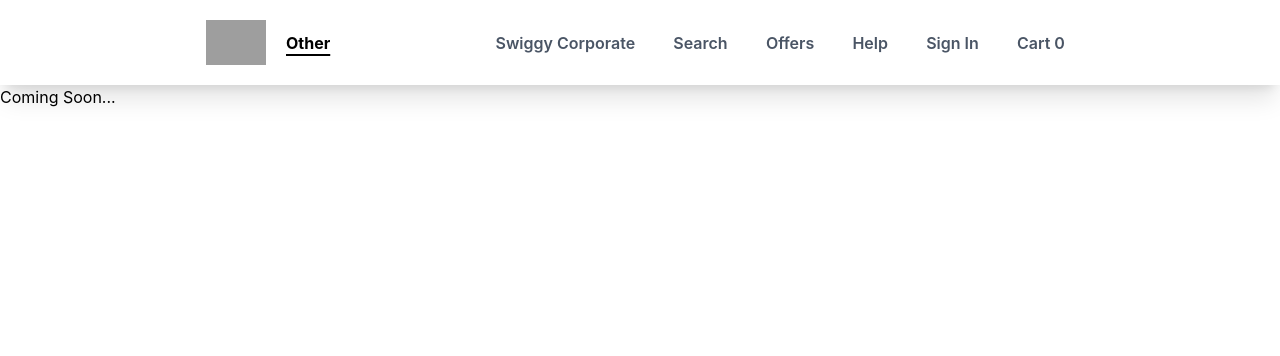
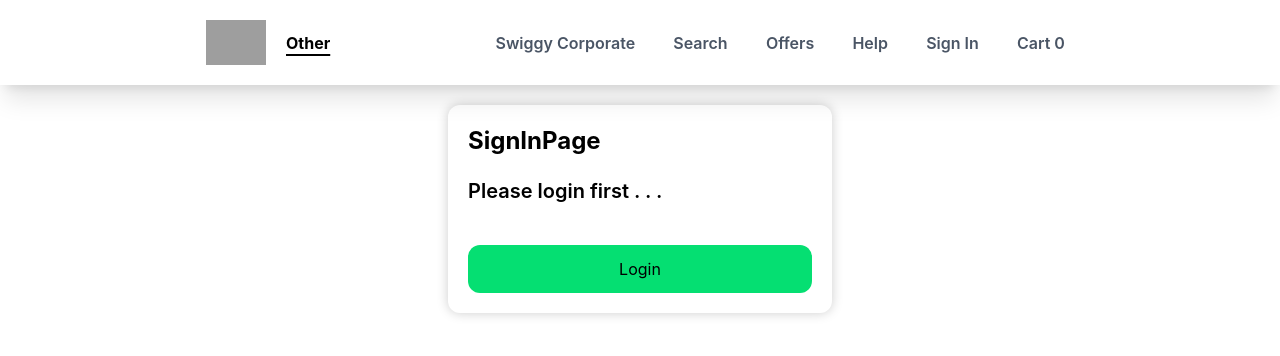
Before and after one commit to CrshIVam16/SwiggyClone, a React (Vite) app: page /signin in a window 1280 px wide. Shown: the top 356 px of the page. Built offline with nearby package versions, Linux system fonts and the light colour scheme; grey boxes are pictures that could not be loaded; some icons are missing.

Commit message:
added firebase authentication

```diff
--- a/package.json
+++ b/package.json
@@ -13,6 +13,7 @@
     "@boxicons/react": "^1.0.3",
     "@reduxjs/toolkit": "^2.12.0",
     "@tailwindcss/vite": "^4.3.3",
+    "firebase": "^12.18.0",
     "react": "^19.2.8",
     "react-dom": "^19.2.8",
     "react-hot-toast": "^2.6.0",
--- a/src/App.jsx
+++ b/src/App.jsx
@@ -6,6 +6,7 @@ import RestaurantMenu from './components/RestaurantMenu'
 import { CartContext, Visibility } from './context/contextApi'
 import Cart from './components/Cart'
 import { useSelector } from 'react-redux'
+import SignInPage from './components/SignInPage'
 
 function App() {
 
@@ -34,6 +35,7 @@ function App() {
             <Route path="/" element={<Body />} />
             <Route path="/menu/:id" element={<RestaurantMenu />} />
             <Route path="/cart" element={<Cart />} />
+            <Route path="/signin" element={<SignInPage />} />
             <Route path="*" element={<h1>Coming Soon...</h1>} />
           </Route>
         </Routes>
--- a/src/components/Body.jsx
+++ b/src/components/Body.jsx
@@ -16,6 +16,8 @@ function Body() {
         const response = await fetch("https://cors-by-codethread-for-swiggy.vercel.app/cors/dapi/restaurants/list/v5?lat=26.953975&lng=80.985831&is-seo-homepage-enabled=true&page_type=DESKTOP_WEB_LISTING")
 
         const result = await response.json()
+        // console.log(result);
+
 
 
         const val = result?.data?.cards[1]?.card?.card?.gridElements?.infoWithStyle?.restaurants
@@ -27,7 +29,7 @@ function Body() {
         // console.log(val2);
         // console.log(val);
         // console.log(val2);
-        setTopRestaurantsData(val)
+        setTopRestaurantsData(val || [])
         setMindData(val2)
         setTopResTitle(result?.data?.cards[1]?.card?.card?.header?.title)
         setOnlineTitle(result?.data?.cards[2]?.card?.card?.title)
@@ -38,7 +40,7 @@ function Body() {
     }, [])
 
     const filterVal = useSelector((state => state.filterSlice.filterVal))
-    console.log(filterVal);
+    // console.log(filterVal);
 
     console.log(TopRestaurantsData);
 
--- a/src/components/Cart.jsx
+++ b/src/components/Cart.jsx
@@ -1,6 +1,6 @@
 import { useContext } from "react"
 import { CartContext } from "../context/contextApi"
-import { Link } from "react-router-dom"
+import { Link, useNavigate } from "react-router-dom"
 import { useDispatch, useSelector } from "react-redux";
 import { deleteItem, clearCart } from "../utils/cartSlice";
 import toast from "react-hot-toast";
@@ -10,6 +10,7 @@ function Cart() {
     // const { cartData, setCartData } = useContext(CartContext)
     // console.log(cartData)
 
+    const navigate = useNavigate()
     const cartData = useSelector((state) => state.cartSlice.cartItems)
     const dispatch = useDispatch()
 
@@ -34,12 +35,23 @@ function Cart() {
         }
     }
 
+    const userData = useSelector((state) => state.authSlice.userData)
+
     function handleClearCart() {
         dispatch(clearCart())
         toast.success("Your Cart has been cleared now . . .")
         // setCartData([])
         // localStorage.setItem("cartData", JSON.stringify([])) // or below one
         // localStorage.clear() // should be used when nothing needs to be remained like any credentials or something like that
+    }
+
+    function handlePlaceOrder() {
+        if (!userData) {
+            toast.error("Please login first . . .")
+            navigate("/signIn")
+            return
+        }
+        toast.success("Order has been placed")
     }
 
     if (cartData.length === 0) {
@@ -61,7 +73,7 @@ function Cart() {
                         <div className="w-full flex justify-between items-center my-5 p-5">
                             <div className="flex flex-col gap-5">
                                 <h2 className="text-2xl font-semibold">{data.name}</h2>
-                                <h2>₹{(data.price) / 100 || (data.defaultPrice) / 100}</h2>
+                                <h2 className="text-black/50 font-bold">₹{(data.price) / 100 || (data.defaultPrice) / 100}</h2>
                             </div>
                             <div className='w-[20%] relative h-full'>
                                 <img className='rounded-xl aspect-square object-cover' src={`https://media-assets.swiggy.com/swiggy/image/upload/${data.imageId}`} alt="" />
@@ -70,8 +82,11 @@ function Cart() {
                         </div>
                     ))
                 }
-                <h1>Total : ₹{totalPrice}</h1>
-                <button onClick={handleClearCart} className="px-8 py-3 bg-red-400 text-white font-semibold rounded-xl cursor-pointer">Clear All</button>
+                <h1 className="text-xl font-semibold p-5">Total : ₹{totalPrice}</h1>
+                <div className="flex justify-between px-4">
+                    <button onClick={handlePlaceOrder} className="px-8 py-3 bg-green-400 text-white font-semibold rounded-xl cursor-pointer">Place Order</button>
+                    <button onClick={handleClearCart} className="px-8 py-3 bg-red-400 text-white font-semibold rounded-xl cursor-pointer">Clear All</button>
+                </div>
             </div>
         </div>
     )
--- a/src/components/Navbar.jsx
+++ b/src/components/Navbar.jsx
@@ -17,6 +17,8 @@ function Navbar() {
 
     // const { cartData, setCartData } = useContext(CartContext);
     const cartData = useSelector((state) => state.cartSlice.cartItems)
+    const userData = useSelector((state) => state.authSlice.userData)
+
     const [searchResult, setSearchResult] = useState([]);
 
 
@@ -261,6 +263,18 @@ function Navbar() {
 
                     <div className="flex justify-around items-center font-semibold w-[70%]">
                         {dishes.map(({ name, image, id, path }) => (
+                            name === "Sign In"
+                                ?
+                                <Link to={path} key={id}>
+                                    <p className="flex text-gray-600 gap-1">
+                                        {userData ? <img src={userData.photo} /> : image}
+                                        {userData ? userData.name : name}
+                                        {name === "Cart" &&
+                                            <span>{cartData.length}</span>
+                                        }
+                                    </p>
+                                </Link>
+                                :
                                 <Link to={path} key={id}>
                                     <p className="flex text-gray-600 gap-1">
                                         {image} {name}
@@ -268,7 +282,6 @@ function Navbar() {
                                             <span>{cartData.length}</span>
                                         }
                                     </p>
-
                                 </Link>
                         ))}
                     </div>
--- /dev/null
+++ b/src/components/SignInPage.jsx
@@ -0,0 +1,42 @@
+import { signInWithPopup, signOut } from 'firebase/auth'
+import React from 'react'
+import { auth, provider } from '../config/firebaseAuth'
+import { useDispatch, useSelector } from 'react-redux'
+import { addUserData, removeUserData } from '../utils/authSlice'
+import { useNavigate } from 'react-router-dom'
+
+function SignInPage() {
+
+    const dispatch = useDispatch()
+    const navigate = useNavigate()
+    const userData = useSelector((state) => state.authSlice.userData)
+
+    async function handleAuth() {
+        let data = await signInWithPopup(auth, provider)
+        // console.log(data);
+        const userData = {
+            name: data.user.displayName,
+            photo: data.user.photoURL
+        }
+        dispatch(addUserData(userData))
+        navigate("/")
+    }
+
+    async function handleLogout() {
+        await signOut(auth)
+        dispatch(removeUserData())
+    }
+    return (
+        <div className='rounded-xl shadow-[0_0_12px_rgba(0,0,0,0.2)] w-[30%] mx-auto p-5 m-5 flex flex-col gap-5'>
+            <h1 className='text-2xl font-bold'>SignInPage</h1>
+            <p className='text-xl font-semibold'>Please login first . . .</p>
+            <button onClick={handleAuth} className='cursor-pointer rounded-xl bg-green-400 p-3 mt-5'>Login</button>
+            {
+                userData &&
+                <button onClick={handleLogout} className='cursor-pointer rounded-xl bg-red-400 p-3'>Logout</button>
+            }
+        </div>
+    )
+}
+
+export default SignInPage
--- /dev/null
+++ b/src/config/firebaseAuth.js
@@ -0,0 +1,21 @@
+
+import { initializeApp } from "firebase/app";
+import { getAuth, GoogleAuthProvider } from 'firebase/auth'
+
+
+// Your web app's Firebase configuration
+const firebaseConfig = {
+    apiKey: "AIzaSyDuRfe2SsveE53CB81wYghjKsxqp_Ijnsw",
+    authDomain: "swiggy-clone-b2a23.firebaseapp.com",
+    projectId: "swiggy-clone-b2a23",
+    storageBucket: "swiggy-clone-b2a23.firebasestorage.app",
+    messagingSenderId: "848789520481",
+    appId: "1:848789520481:web:7448e0fb68ff469a896a20"
+};
+
+// Initialize Firebase
+const app = initializeApp(firebaseConfig);
+const auth = getAuth(app)
+const provider = new GoogleAuthProvider()
+
+export { auth, provider }
--- /dev/null
+++ b/src/utils/authSlice.js
@@ -0,0 +1,24 @@
+import { createSlice } from "@reduxjs/toolkit";
+import { auth } from "../config/firebaseAuth";
+
+
+
+const authSlice = createSlice({
+    name: "authSlice",
+    initialState: {
+        userData: JSON.parse(localStorage.getItem("UserData"))
+    },
+    reducers: {
+        addUserData: (state, action) => {
+            state.userData = action.payload,
+                localStorage.setItem("userData", JSON.stringify(action.payload))
+        },
+        removeUserData: (state) => {
+            state.userData = null
+            localStorage.removeItem("userData")
+        }
+    }
+})
+
+export const { addUserData, removeUserData } = authSlice.actions
+export default authSlice.reducer
--- a/src/utils/store.js
+++ b/src/utils/store.js
@@ -2,12 +2,15 @@ import { configureStore } from '@reduxjs/toolkit'
 import toggleSlice from './toggleSlice'
 import cartSlice from './cartSlice'
 import filterSlice from './filterSlice'
+import authSlice from './authSlice'
 
 const store = configureStore({
     reducer: {
-        toggleSlice: toggleSlice,
-        cartSlice: cartSlice,
-        filterSlice: filterSlice
+        // toggleSlice: toggleSlice,  //same as below since key and value are same
+        toggleSlice,
+        cartSlice,
+        filterSlice,
+        authSlice
     }
 })
 
```
Also changed, not shown: 1 other file (tests, documents, lock files or other folders). Lines whose indentation alone changed are shown as unchanged.
